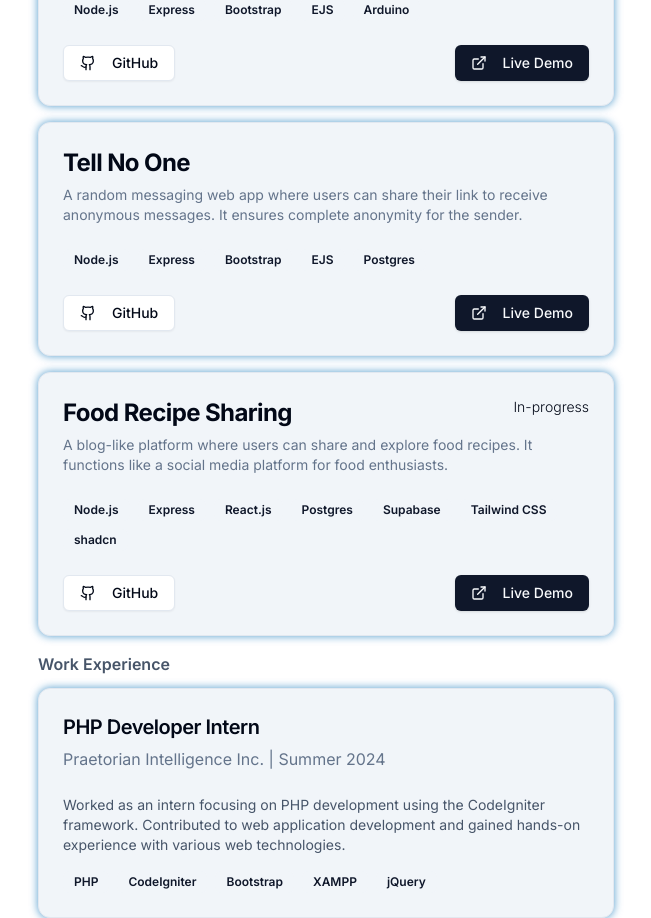
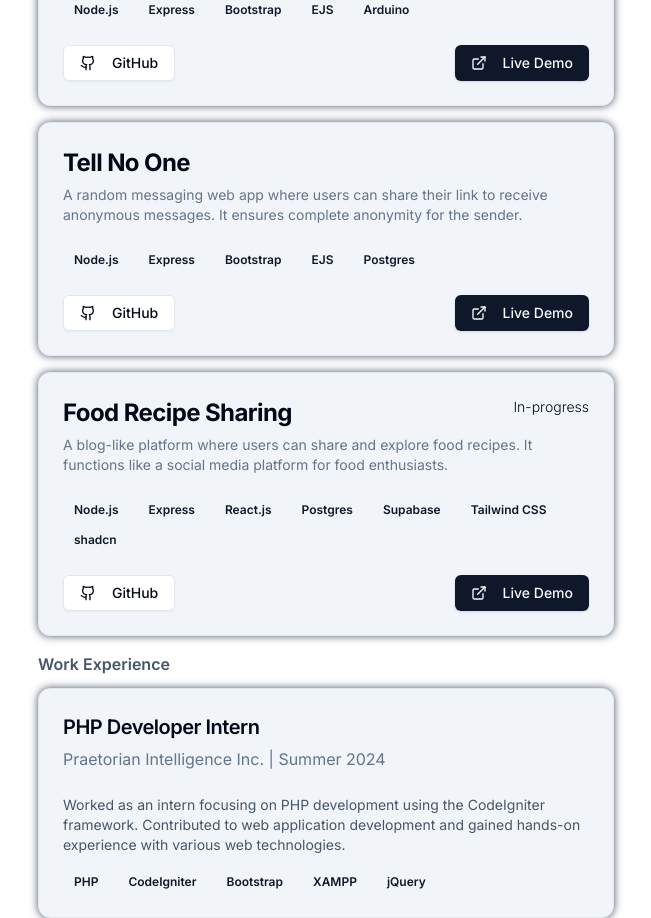
Before and after one commit to vegaronel/portfolio, a React (Vite) app: page / in a window 1280 px wide. Shown: the part 1380-2298 px from the top of the page, without its empty margins (602-1253 px from the left). Built offline with nearby package versions, Linux system fonts and the light colour scheme.

Commit message:
fix shadow in light mode

```diff
--- a/src/components/ExperienceList.jsx
+++ b/src/components/ExperienceList.jsx
@@ -16,8 +16,10 @@ function ExperienceList() {
         <Card
           key={index}
           className="w-full bg-slate-100 dark:bg-slate-950 dark:hover:bg-slate-900 duration-400 hover:bg-slate-200  cursor-pointer transition-all
-      shadow-[0_0_8px_rgba(8,_112,_184,_0.7)]
-      hover:shadow-[0_0_15px_rgba(8,_112,_184,_0.7)]
+          dark:shadow-[0_0_8px_rgba(8,_112,_184,_0.7)]
+          dark:hover:shadow-[0_0_15px_rgba(8,_112,_184,_0.7)]
+          shadow-[0_0_8px_#4a5568]
+          hover:shadow-[0_0_15px_#a0aec0]
       "
         >
           <CardHeader>
--- a/src/components/ProjectList.jsx
+++ b/src/components/ProjectList.jsx
@@ -24,9 +24,10 @@ function ProjectList({ project }) {
       id="projects"
     >
       <Card className="w-full bg-slate-100 dark:bg-slate-950 dark:hover:bg-slate-900 duration-400 hover:bg-slate-200  cursor-pointer transition-all
-
-      shadow-[0_0_8px_rgba(8,_112,_184,_0.7)]
-      hover:shadow-[0_0_15px_rgba(8,_112,_184,_0.7)]
+        dark:shadow-[0_0_8px_rgba(8,_112,_184,_0.7)]
+        dark:hover:shadow-[0_0_15px_rgba(8,_112,_184,_0.7)]
+        shadow-[0_0_8px_#4a5568]
+        hover:shadow-[0_0_15px_#a0aec0]
       ">
         <CardHeader>
           <div className="flex justify-between">
```
